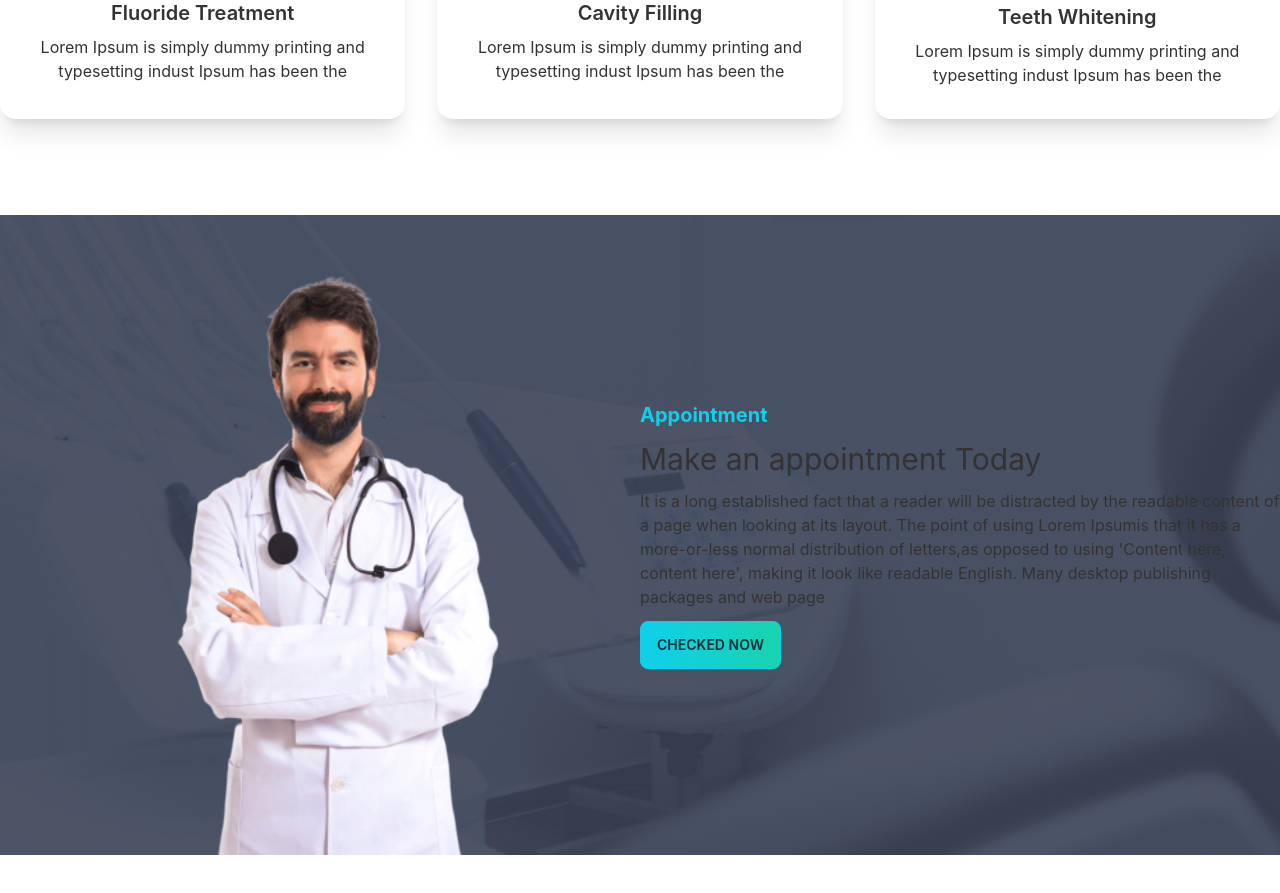
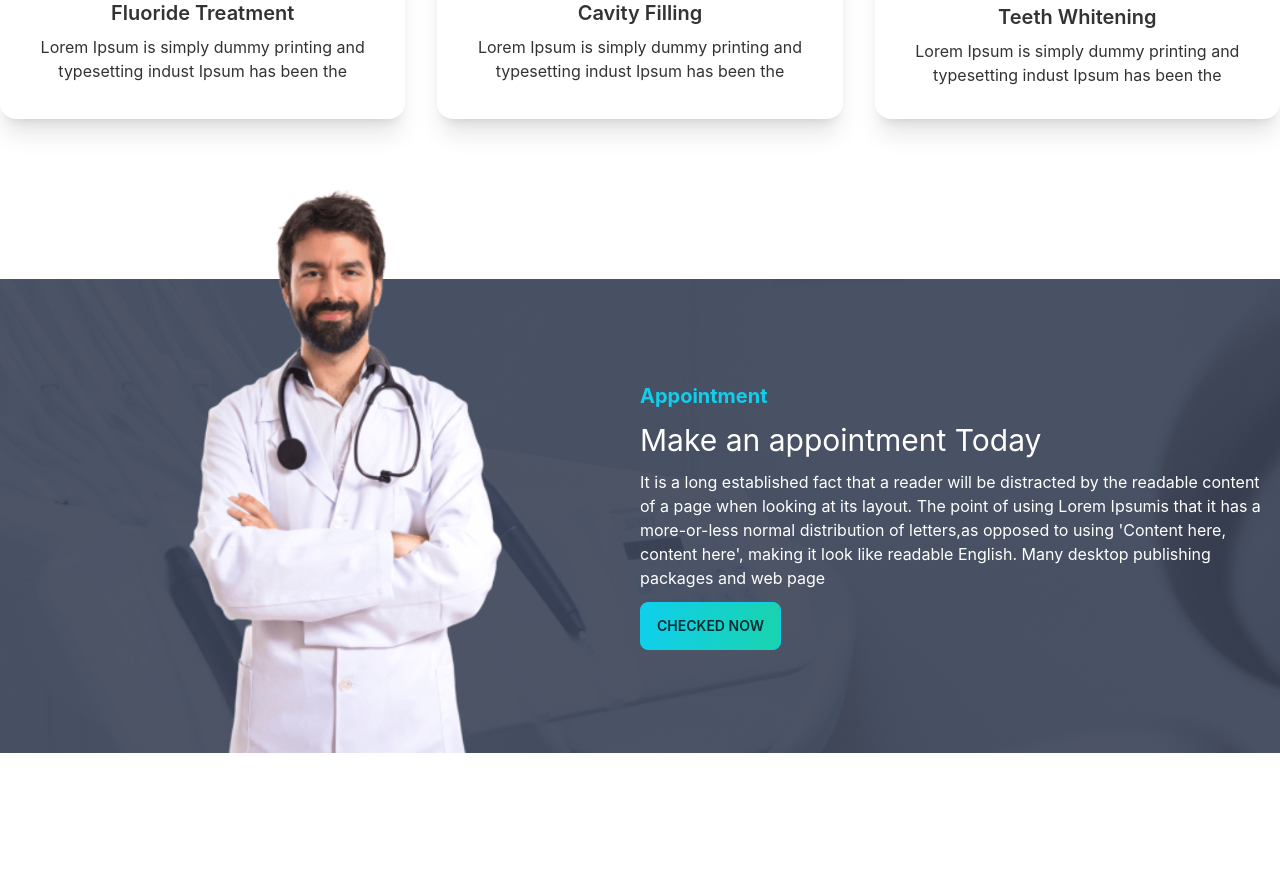
Before and after one commit to masuddrak/Doctor-Jhid-clint, a React (Create React App) app: page / in a window 1280 px wide. Shown: the part 1400-2293 px from the top of the page. After the commit the page ends 2153 px from the top, so only its background shows below. Built offline with nearby package versions, Linux system fonts and the light colour scheme.

Commit message:
appointment section added

```diff
--- a/src/pages/Home/MackAppointment.js
+++ b/src/pages/Home/MackAppointment.js
@@ -6,14 +6,14 @@ import Mybtn from '../sheard/Mybtn';
 const MackAppointment = () => {
     return (
         <div style={{background:`url(${appointment})`}}
-         className='flex justify-center items-center my-16'>
-            <div className='flex-1'>
-                <img src={doctor} alt="" />
+         className='flex justify-center items-center mt-40 px-4'>
+            <div className='flex-1 hidden lg:block'>
+                <img className='mt-[-150px] ' src={doctor} alt="" />
             </div>
             <div className='flex-1'>
                 <h1 className='text-primary text-xl font-bold'>Appointment</h1>
-                <h1 className=' text-3xl my-3'>Make an appointment Today</h1>
-                <p className="mb-3">It is a long established fact that a reader will be distracted by the readable content of a page when looking at its layout. The point of using Lorem Ipsumis that it has a more-or-less normal distribution of letters,as opposed to using 'Content here, content here', making it look like readable English. Many desktop publishing packages and web page</p>
+                <h1 className=' text-3xl my-3 text-white'>Make an appointment Today</h1>
+                <p className="mb-3 text-white">It is a long established fact that a reader will be distracted by the readable content of a page when looking at its layout. The point of using Lorem Ipsumis that it has a more-or-less normal distribution of letters,as opposed to using 'Content here, content here', making it look like readable English. Many desktop publishing packages and web page</p>
                 <Mybtn >Checked now</Mybtn>
             </div>
 
```
